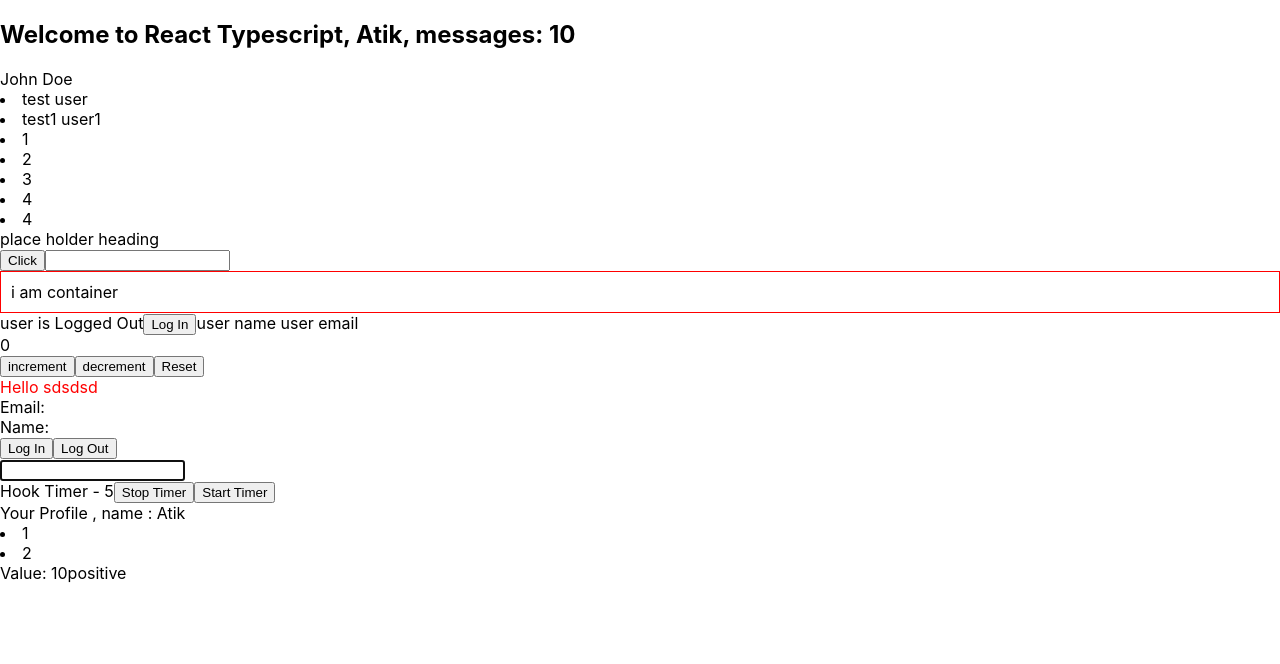
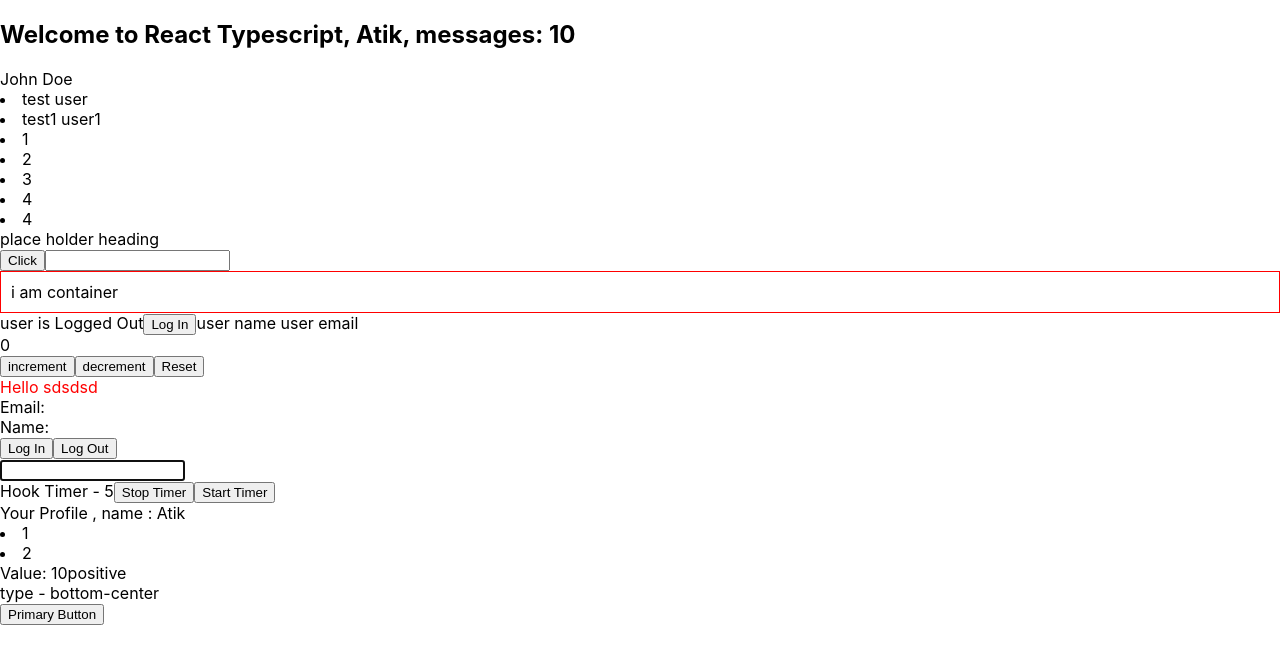
Before and after one commit to atikmahbub/react-typescript-intro, a React (Create React App) app: page / in a window 1280 px wide. Shown: the top 664 px of the page. Built offline with nearby package versions, Linux system fonts and the light colour scheme.

Commit message:
template literals & wrapping html added

```diff
--- a/src/App.tsx
+++ b/src/App.tsx
@@ -17,6 +17,9 @@
 import Profile from "./components/auth/Profile";
 import List from "./components/generics/List";
 import CheckNumber from "./components/retricts/CheckNumber";
+import Toast from "./components/templateliterals/Toast";
+
+import CustomButton from "./components/wrappinghtml/Button";
 
 function App() {
   const person = {
@@ -86,6 +89,12 @@
       />
 
       <CheckNumber value={10} isPositive />
+
+      <Toast position="bottom-center" />
+
+      <CustomButton variant="primary" onClick={() => console.log("clicked")}>
+        Primary Button
+      </CustomButton>
     </div>
   );
 }
--- /dev/null
+++ b/src/components/templateliterals/Toast.tsx
@@ -0,0 +1,16 @@
+import React from "react";
+
+type VerticalType = "top" | "center" | "bottom";
+type HorizontalType = "right" | "left" | "center";
+
+type ToastType = {
+  position:
+    | Exclude<`${VerticalType}-${HorizontalType}`, "center-center"> //* no one can set center-center as a props , we can pass center only so union 'center' & excluding center-center from props by Exclude Keyword
+    | "center";
+};
+
+const Toast = ({ position }: ToastType) => {
+  return <div>type - {position}</div>;
+};
+
+export default Toast;
--- /dev/null
+++ b/src/components/wrappinghtml/Button.tsx
@@ -0,0 +1,16 @@
+import React from "react";
+
+type ButtonProps = {
+  variant: "primary" | "secondary";
+  children: string;
+} & Omit<React.ComponentProps<"button">, "children">; //* Restricting children as ReactNode like we can just only pass string as a children , not any <div></div> from parent component, Omit Excludes Children from ReactNode typing.
+
+const Button = ({ variant, children, ...rest }: ButtonProps) => {
+  return (
+    <button className={`classes-with-${variant}`} {...rest}>
+      {children}
+    </button>
+  );
+};
+
+export default Button;
```
